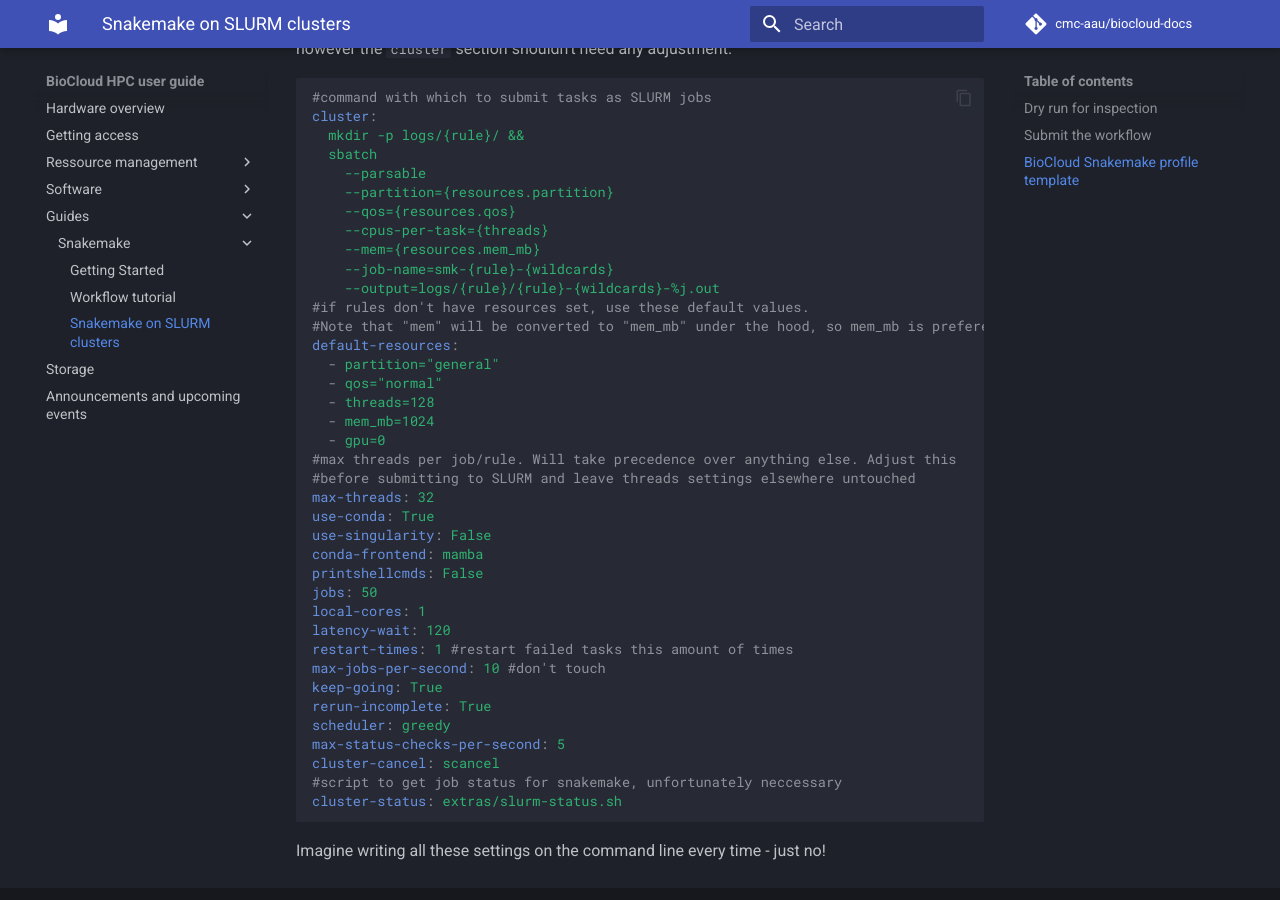
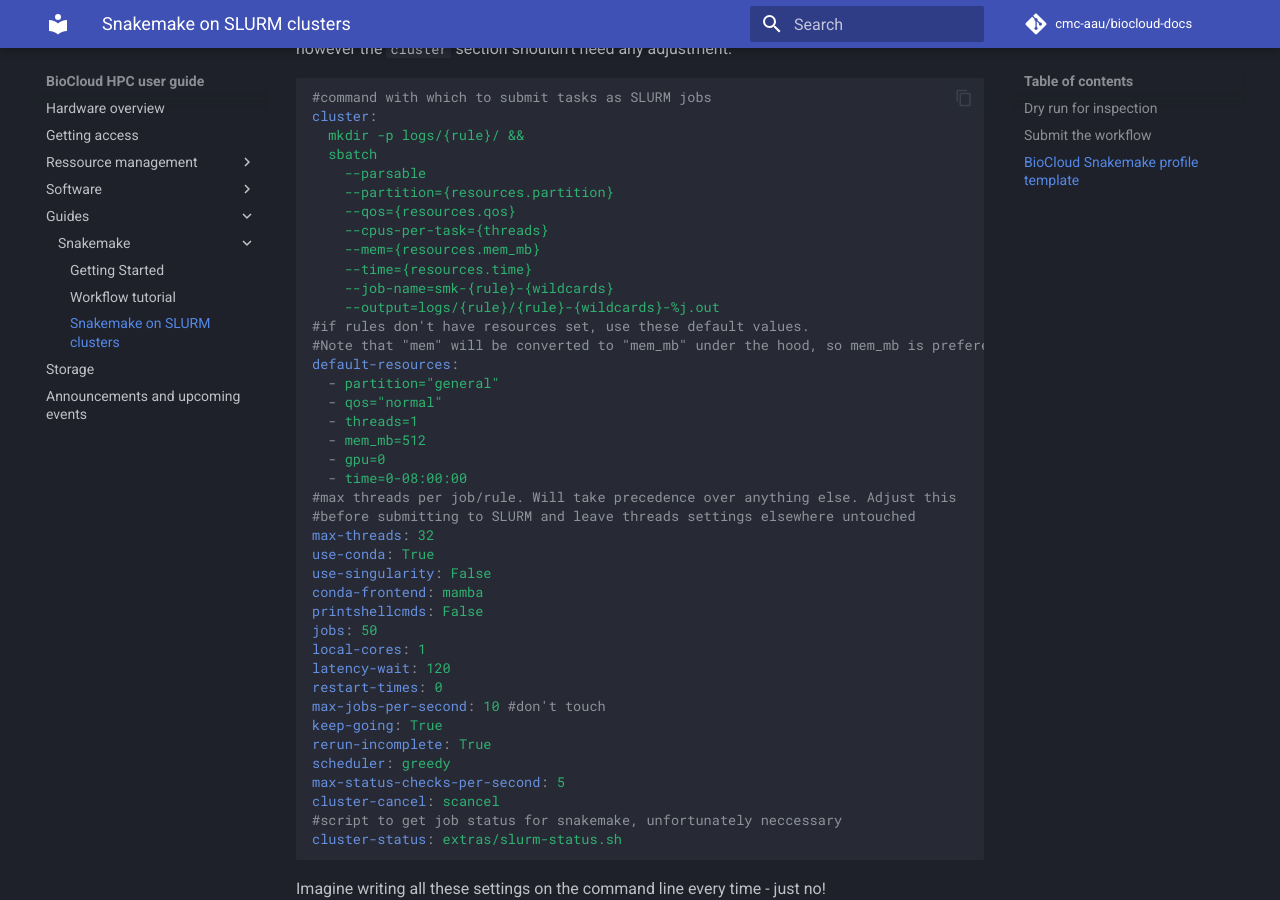
Before and after one commit to cmc-aau/hpc-docs, an MkDocs documentation site: the page built from docs/guides/snakemake/biocloud.md, in a window 1280 px wide and 900 px high, scrolled down 1938 px. Built offline with MkDocs 1.6.1 and Material for MkDocs 9.7.7, drawn with Linux system fonts in a browser that asks for light colours; comment, search, counter and statistics services are not loaded.

Commit message:
adjust resource defaults

```diff
--- a/docs/guides/snakemake/biocloud.md
+++ b/docs/guides/snakemake/biocloud.md
@@ -60,6 +60,7 @@
     --qos={resources.qos}
     --cpus-per-task={threads}
     --mem={resources.mem_mb}
+    --time={resources.time}
     --job-name=smk-{rule}-{wildcards}
     --output=logs/{rule}/{rule}-{wildcards}-%j.out
 #if rules don't have resources set, use these default values.
@@ -67,9 +68,10 @@
 default-resources:
   - partition="general"
   - qos="normal"
-  - threads=128
-  - mem_mb=1024
+  - threads=1
+  - mem_mb=512
   - gpu=0
+  - time=0-08:00:00
 #max threads per job/rule. Will take precedence over anything else. Adjust this
 #before submitting to SLURM and leave threads settings elsewhere untouched
 max-threads: 32
@@ -80,7 +82,7 @@
 jobs: 50
 local-cores: 1
 latency-wait: 120
-restart-times: 1 #restart failed tasks this amount of times
+restart-times: 0
 max-jobs-per-second: 10 #don't touch
 keep-going: True
 rerun-incomplete: True
```
Also changed, not shown: docs/guides/snakemake/tutorial.md (+1 -1 lines).
